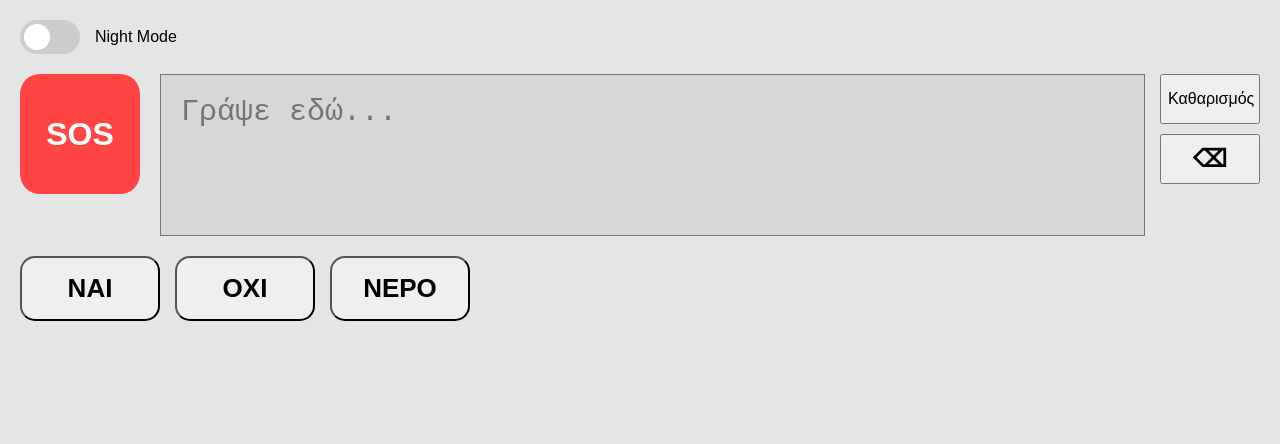
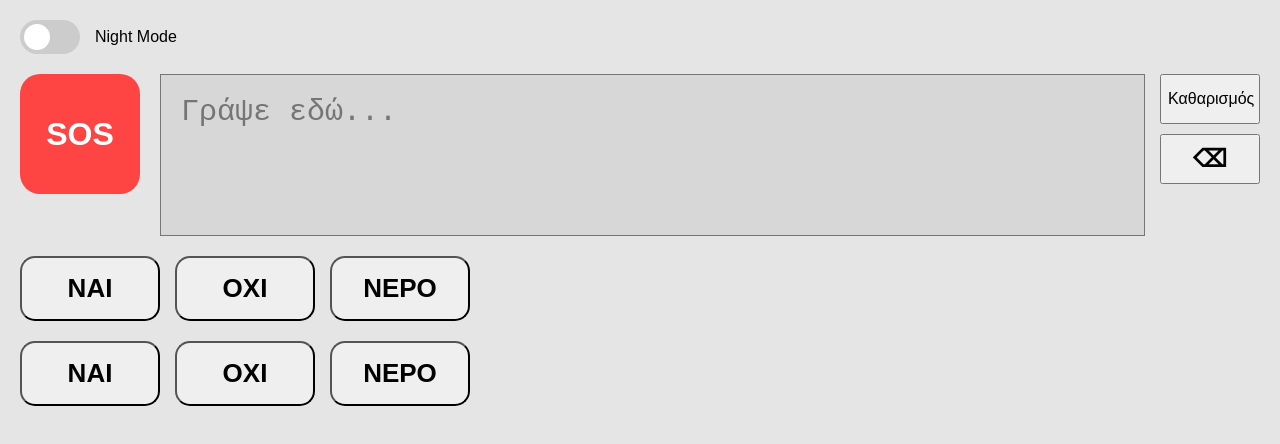
Before and after one commit to athamade1/Eye-Tracking-Assistant, a plain HTML site: page index.html in a window 1280 px wide. Drawn offline with Linux system fonts and the light colour scheme.

Commit message:
index div quick buttons
new quick buttons added

```diff
--- a/index.html
+++ b/index.html
@@ -44,6 +44,12 @@
     <button class="phrase-btn">ΝΕΡΟ</button>
 </div>
 
+<div class="quick-buttons">
+    <button class="phrase-btn">ΝΑΙ</button>
+    <button class="phrase-btn">ΟΧΙ</button>
+    <button class="phrase-btn">ΝΕΡΟ</button>
+</div>
+
 <script src="script.js"></script>
 </body>
 </html>
```
